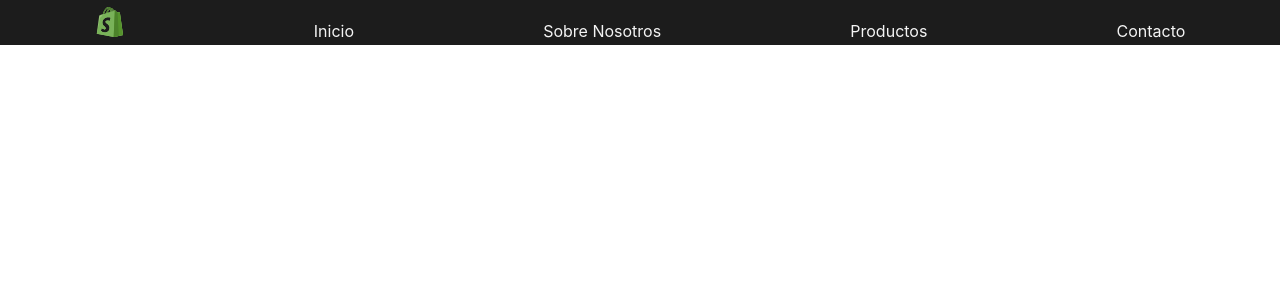
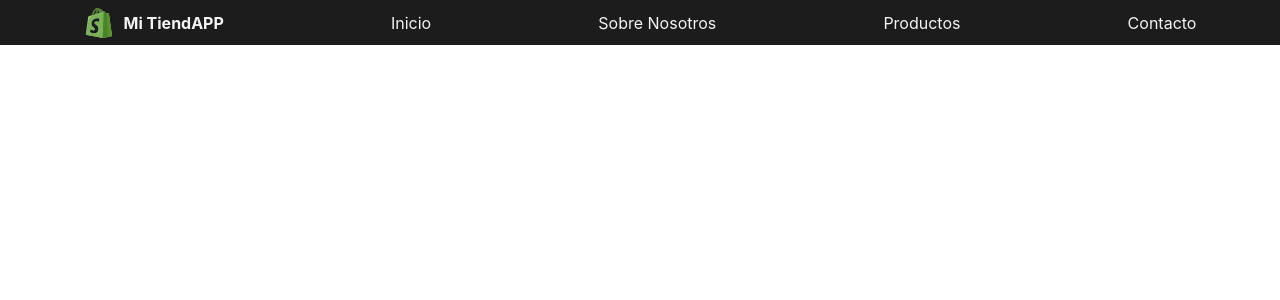
Before and after one commit to Andres-Developer/Desafios_React, a React (Create React App) app in the folder mitienda/: page / in a window 1280 px wide. Shown: the top 300 px of the page. Built offline with nearby package versions, Linux system fonts and the light colour scheme.

Commit message:
Agrego Brand con estilos

```diff
--- a/mitienda/src/assets/css/NavBar.css
+++ b/mitienda/src/assets/css/NavBar.css
@@ -3,12 +3,22 @@ ul {
   list-style: none;
   display: flex;
   justify-content: space-around;
-  align-items: flex-end;
+  align-items: center;
 
   /* border: 2px dotted red; */
   background-color: rgb(28,28,28);
   height: 45px;
-  padding-bottom: 4px;
+
+}
+li.brand{
+    display: flex;
+    align-items: center;
+
+    color: #f4f4f4;
+    font-weight: 700;
+}
+li.brand input{
+    margin-right: 10px;
 }
 
 li > a {
--- a/mitienda/src/components/navbar.js
+++ b/mitienda/src/components/navbar.js
@@ -6,7 +6,10 @@ import shoppingLogo from './../img/shoppingLogo.svg';
 const NavBar = () => {
     return (
         <ul>
-            <li><input type="image" alt="logo" src={shoppingLogo} height="30px"/></li>
+            <li className="brand">
+                <input type="image" alt="logo" src={shoppingLogo} height="30px" />
+                <p>Mi TiendAPP</p>
+            </li>
             <li><a href="#">Inicio</a></li>
             <li><a href="#">Sobre Nosotros</a></li>
             <li><a href="#">Productos</a></li>
```
